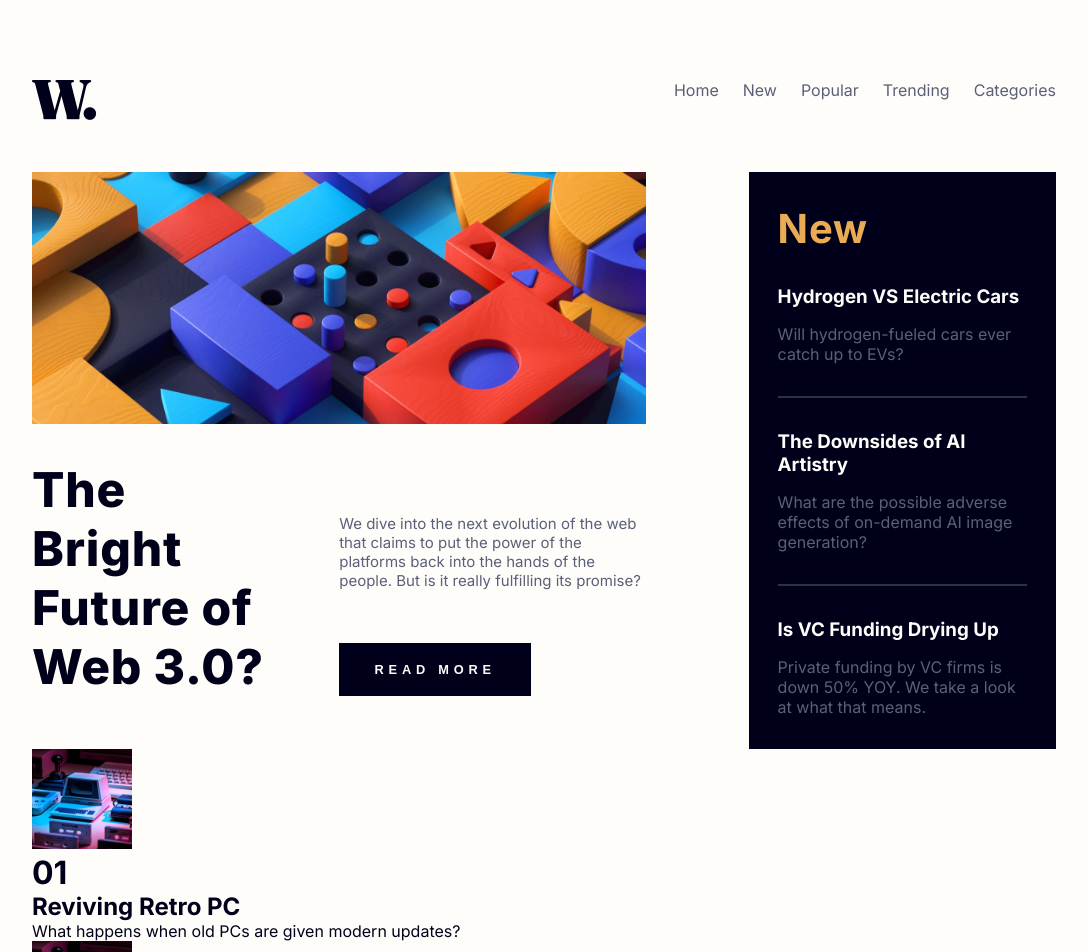
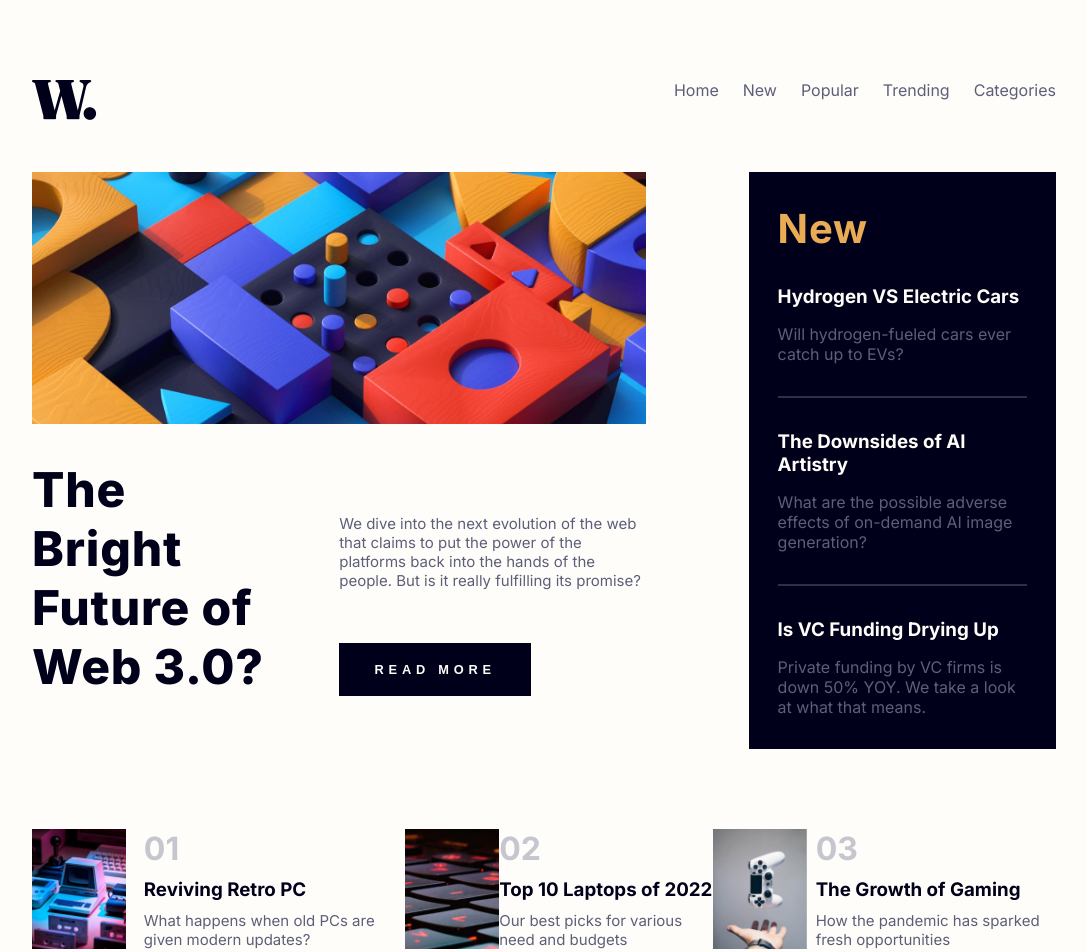
Before and after one commit to mpabarca/news-homepage-main, a Next.js app: page / in a window 1280 px wide. Shown: the top 952 px of the page, without its empty margins (96-1183 px from the left). Built offline with nearby package versions, Linux system fonts and the light colour scheme.

Commit message:
Add style to trending section in home

```diff
--- a/next.config.js
+++ b/next.config.js
@@ -10,4 +10,7 @@ module.exports = {
   sassOptions: {
     includePaths: [path.join(__dirname, 'styles')],
   },
+  images: {
+    domains: ['localhost','github.com'],
+  },
 };
--- a/src/components/molecules/trendingSectionHome.jsx
+++ b/src/components/molecules/trendingSectionHome.jsx
@@ -2,26 +2,25 @@ import Link from 'next/link';
 import { navLinks } from '../../data/navbarLinks';
 import Image from 'next/image';
 import { trending } from '../../data/trending';
-import trending1 from '../../../public/image-retro-pcs.jpg';
-import trending2 from '../../../public/image-top-laptops.jpg';
-import trending3 from '../../../public/image-gaming-growth.jpg';
 
 const TrendingSectionHome = () => {
     return (
         <div className='list-trending'>
             {trending.map((element, index) => {
             return (
-            <div className='trending' key={index}>
+                <Link href='/' className='trending' key={index}>
                     <Image
-                src={trending1}
+                        src={element.imagePath}
                         alt='image trending section'
                         width={100}
-                height={100}
+                        height={120}
                     />
+                    <div className='info-trending'>
                         <h1>{element.number}</h1>
-              <h2>{element.title}</h2>
+                        <h3>{element.title}</h3>
                         <p>{element.subtitle}</p>
                     </div>
+                </Link>
             )
             })}
         </div>
--- a/src/data/trending.js
+++ b/src/data/trending.js
@@ -2,16 +2,19 @@ export const trending = [
     {
         number: '01',
         title: 'Reviving Retro PC',
-        subtitle: 'What happens when old PCs are given modern updates?'
+        subtitle: 'What happens when old PCs are given modern updates?',
+        imagePath: '/image-retro-pcs.jpg'
     },
     {
         number: '02',
         title: 'Top 10 Laptops of 2022',
-        subtitle: 'Our best picks for various need and budgets'
+        subtitle: 'Our best picks for various need and budgets',
+        imagePath: '/image-top-laptops.jpg'
     },
     {
         number: '03',
         title: 'The Growth of Gaming',
-        subtitle: 'How the pandemic has sparked fresh opportunities'
+        subtitle: 'How the pandemic has sparked fresh opportunities',
+        imagePath: '/image-gaming-growth.jpg'
     }
 ];
--- a/src/styles/pages/home.scss
+++ b/src/styles/pages/home.scss
@@ -41,6 +41,9 @@
                     letter-spacing: .3rem;
                     font-size: .8rem;
                     font-weight: $font-weight-bold;
+                    &:hover, &:active {
+                        color: $color-primary-orange;
+                    }
                 }
             }
         }
@@ -50,7 +53,7 @@
         background-color: $color-neutral-dark-blue;
         color: $color-neutral-white;
         padding: 2rem 1.8rem;
-        h1, h3:hover, h3:active{
+        h1, h3:hover, h3:active {
            color: $color-primary-orange;
         }
         h1 {
@@ -81,4 +84,46 @@
             }
         }
     }
+    .list-trending {
+        display: flex;
+        flex-direction: row;
+        justify-content: space-between;
+        width: 100%;
+        margin-top: 5rem;
+        a.trending {
+            display: flex;
+            flex-direction: row;
+            justify-content: space-between;
+            height: 120px;
+            max-width: 400px;
+            text-decoration: none;
+            img {
+                height: 120px;
+                width: auto;
+            }
+            .info-trending {
+                width: 70%;
+                display: flex;
+                flex-direction: column;
+                justify-content: space-between;
+                h1 {
+                    color: $color-neutral-gray-blue;
+                }
+                h3 {
+                    font-weight: $font-weight-bold;
+                    font-size: 1.17rem;
+                    color: $color-neutral-dark-blue;
+                }
+                p {
+                    color: $color-neutral-dark-gray-blue;
+                    font-size: $font-size-paragraph;
+                }
+            }
+            &:hover, &:active {
+                h3 {
+                    color: $color-primary-red;
+                }
+            }
+        }
+    }
 }
```
Lines whose indentation alone changed are shown as unchanged.
